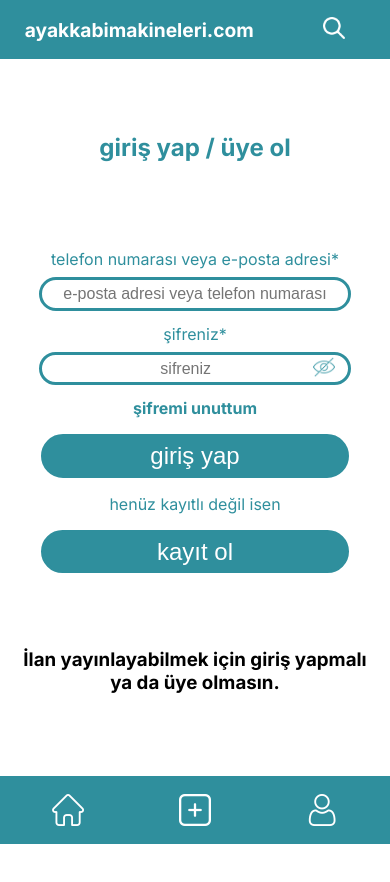
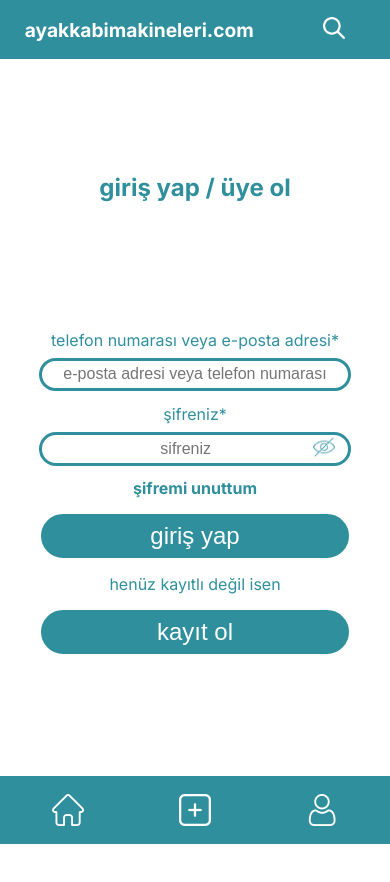
Before and after one commit to runonamlas/ayakkabi-makineleri, a Next.js app: page /giris-yap in a window 390 px wide. Shown: the top 882 px of the page. Before the commit the page ends 844 px from the top, so only its background shows below. Built offline with nearby package versions, Linux system fonts and the light colour scheme.

Commit message:
style config

```diff
--- a/pages/giris-yap.js
+++ b/pages/giris-yap.js
@@ -94,8 +94,5 @@ export default function GirisYap(){
           </button>
         </Link>
       </div>
-      <div className={styles.rightPanel}>
-        <h3>İlan yayınlayabilmek için giriş yapmalı ya da üye olmasın.</h3>
-      </div>
     </main>
 }
--- a/pages/index.js
+++ b/pages/index.js
@@ -1,7 +1,6 @@
 import axios from 'axios'
 import Image from 'next/future/image'
 import Link from 'next/link'
-import { useEffect, useState } from 'react'
 import Category from '../components/Category'
 import styles from '../styles/Home.module.css'
 
--- a/styles/GirisYap.module.css
+++ b/styles/GirisYap.module.css
@@ -1,8 +1,11 @@
 .main {
   height: 89vh;
   width: 100%;
-  float: left;
   padding: 1rem 0 0 3rem;
+  display: flex;
+  flex-direction: column;
+  align-items: center;
+  justify-content: space-evenly;
 }
 
 .title {
@@ -15,25 +18,12 @@
 }
 
 .leftPanel{
-  width: 50%;
-  height: 99%;
-  float: left;
+  width: 100%;
   text-align: center;
   display: flex;
   flex-direction: column;
   justify-content: center;
   align-items: center;
-}
-
-
-.rightPanel{
-  width: 50%;
-  height: 99%;
-  float: left;
-  text-align: center;
-  display: flex;
-  flex-direction: column;
-  justify-content: center;
 }
 
 .formStyle{
@@ -136,10 +126,6 @@
     height: 84vh;
     margin-top: 7vh;
     padding: 0;
-    display: flex;
-    flex-direction: column;
-    justify-content: space-evenly;
-    align-items: center;
   }
 
   .title {
@@ -149,14 +135,6 @@
   .leftPanel{
     width: 100%;
     height: auto;
-    float:none;
-  }
-
-  .rightPanel{
-    width: 100%;
-    height: auto;
-    float: none;
-    padding: 0 1rem;
   }
 
   .formStyle{
--- a/styles/HesapGuncelle.module.css
+++ b/styles/HesapGuncelle.module.css
@@ -1,9 +1,12 @@
 .main {
   height: 91.2vh;
   width: 100%;
-  float: left;
   padding: 1rem 0 0 3rem;
   text-align: center;
+  display: flex;
+  flex-direction: column;
+  justify-content: center;
+  align-items: center;
 }
 
 .title {
@@ -16,6 +19,7 @@
 
 
 .formStyle{
+  width: 100%;
   display: flex;
   flex-direction: column;
   align-items: center;
@@ -145,11 +149,9 @@
 
 @media only screen and (max-width:768px){
   .main {
-    height: 86vh;
-    width: 100%;
-    float: left;
+    margin-top: 8vh;
+    height: 80vh;
     padding: 0;
-    text-align: center;
   }
 
   .title {
@@ -158,17 +160,6 @@
     padding: 0;
     font-size: 2rem;
     font-weight: bold;
-  }
-
-
-  .formStyle{
-    display: flex;
-    flex-direction: column;
-    align-items: center;
-  }
-  .fieldHead {
-    color: #2F8F9D;
-    margin-top: 0.8rem;
   }
 
   .categoryInput {
--- a/styles/Istatistikler.module.css
+++ b/styles/Istatistikler.module.css
@@ -1,7 +1,6 @@
 .main {
   height: 91.2vh;
   width: 100%;
-  float: left;
   display: flex;
   flex-direction: column;
   align-items: center;
@@ -122,3 +121,24 @@
 .productAdress{
   padding-top: 1rem;
 }
+
+@media only screen and (max-width:768px){
+  .main {
+    height: 83vh;
+    margin-top: 8vh;
+    padding: 0;
+  }
+  .box {
+    flex-direction: column;
+  }
+
+  .boxinbox{
+    width: 100%;
+  }
+
+  .boxinboxTop{
+    width: 100%;
+    overflow: auto;
+  }
+
+}
--- a/styles/Mesajlar.module.css
+++ b/styles/Mesajlar.module.css
@@ -72,10 +72,11 @@
 
 @media only screen and (max-width:768px){
   .main {
-    height: 86vh;
+    height: 82vh;
     width: 100%;
     float: left;
-    padding: 0 0 0 0;
+    padding: 0;
+    margin-top: 8vh;
     text-align: center;
   }
 
--- /dev/null
+++ b/styles/NotFound.module.css
@@ -0,0 +1,74 @@
+.section{
+  height: 93vh;
+  display: flex;
+  flex-direction: row;
+  padding: 1rem 1rem 0 1rem;
+}
+
+.main {
+  height: 100%;
+  width: 100%;
+  display: flex;
+  flex-direction: column;
+  justify-content: center;
+  align-items: center;
+  color: black;
+}
+
+.hone {
+  font-size: 20rem;
+}
+
+.htwo {
+  font-size: 5rem;
+}
+
+.hthere {
+  font-size: 2rem;
+}
+
+.link {
+  color: #2f8f9d;
+}
+
+.link::after{
+  color: #2f8f9d;
+}
+
+@media only screen and (max-width:768px){
+  .section{
+    height: 100%;
+    width: 100%;
+    display: flex;
+    flex-direction: column-reverse;
+    justify-content: flex-end;
+    padding: 0;
+  }
+
+  .main {
+    width: 100%;
+    height: 96vh;
+    margin-top: 7vh;
+    padding: 0;
+  }
+
+  .hone {
+    font-size: 10rem;
+  }
+
+  .htwo {
+    font-size: 2rem;
+  }
+
+  .hthere {
+    font-size: 1rem;
+  }
+
+  .link {
+    color: #2f8f9d;
+  }
+
+  .link::after{
+    color: #2f8f9d;
+  }
+}
```
Also changed, not shown: pages/404.js (+15 -1 lines), 1 other file (tests, documents, lock files or other folders).
